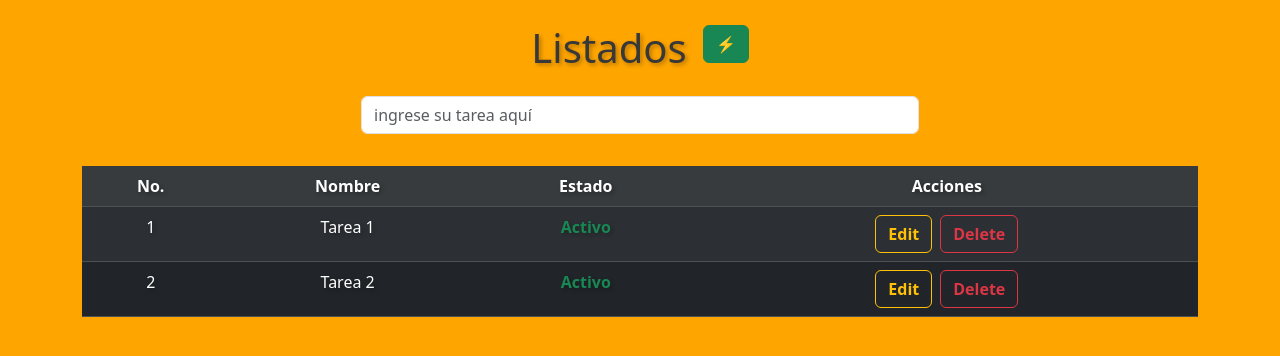
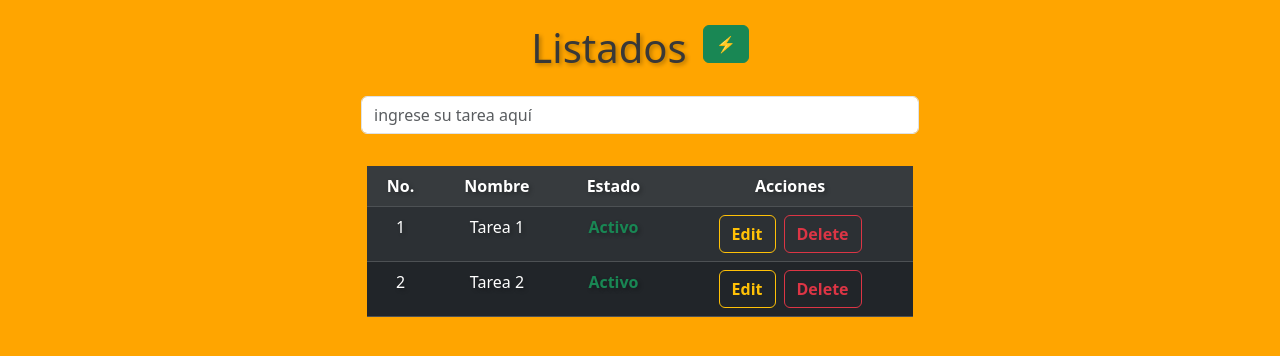
Before and after one commit to RDPA-GitHub/TodoList-Vue, a Vue app: page / in a window 1280 px wide. Shown: the top 356 px of the page. Built offline with nearby package versions, Linux system fonts and the light colour scheme; data requests are answered from the project's data file.

Commit message:
Actualizacion del proyeto, Fecha: 17/02/2024

```diff
--- a/src/App.vue
+++ b/src/App.vue
@@ -50,10 +50,10 @@
       </div>
 
       <!-- Listado de JSON Server -->
-      <div class="row mt-3  ">
-        <div class="col-md-12 table-responsive">
+      <div class="row mt-3 d-flex justify-content-center">
+        <div class="col-md-12 table-responsive w-50">
           <table class="table table-dark table-striped">
-            <thead class="table-active">
+            <thead class="table-active tabla" >
               <tr class="text-center">
 
                 <th>No.</th>
@@ -201,4 +201,8 @@ export default {
   color: rgb(56, 56, 56);
   text-shadow: 2px 2px 4px rgba(0, 0, 0, 0.3);
 }
+
+.tabla {
+  border-radius: 1000px;
+}
 </style>
```
